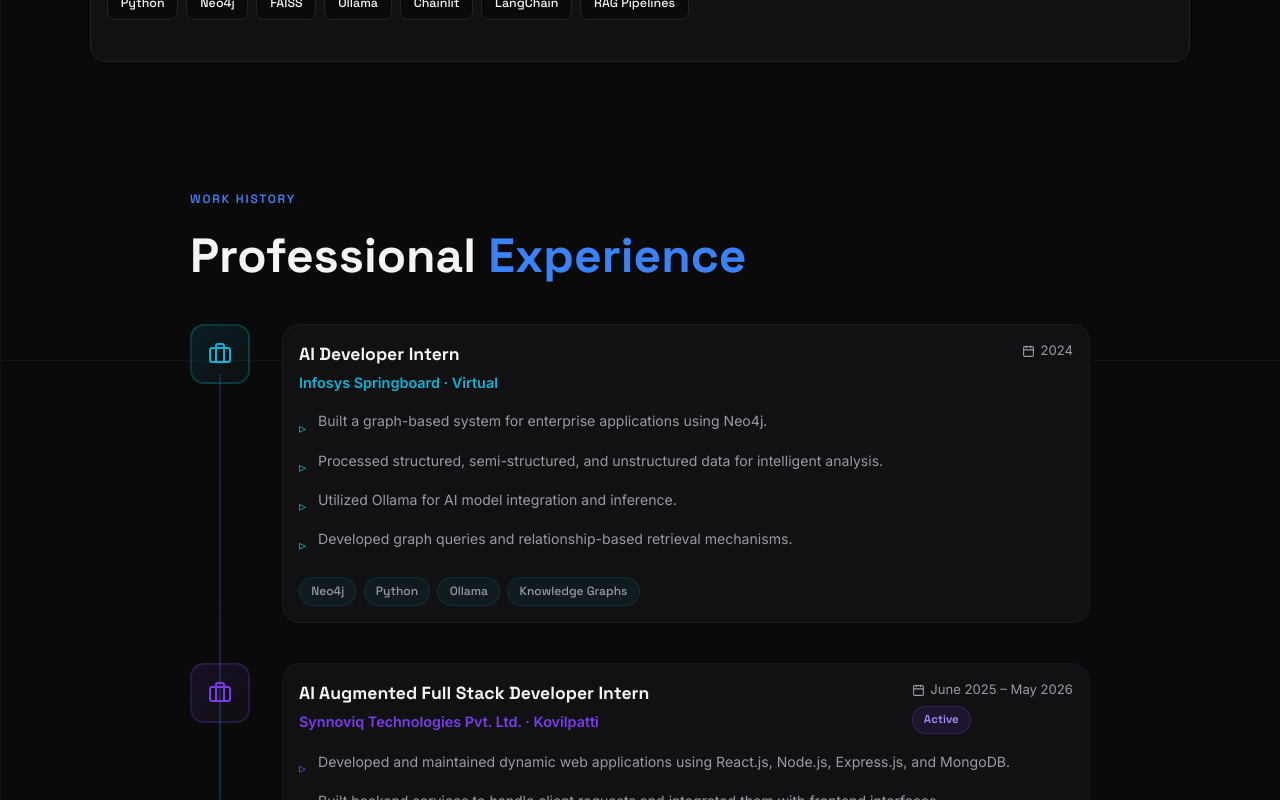
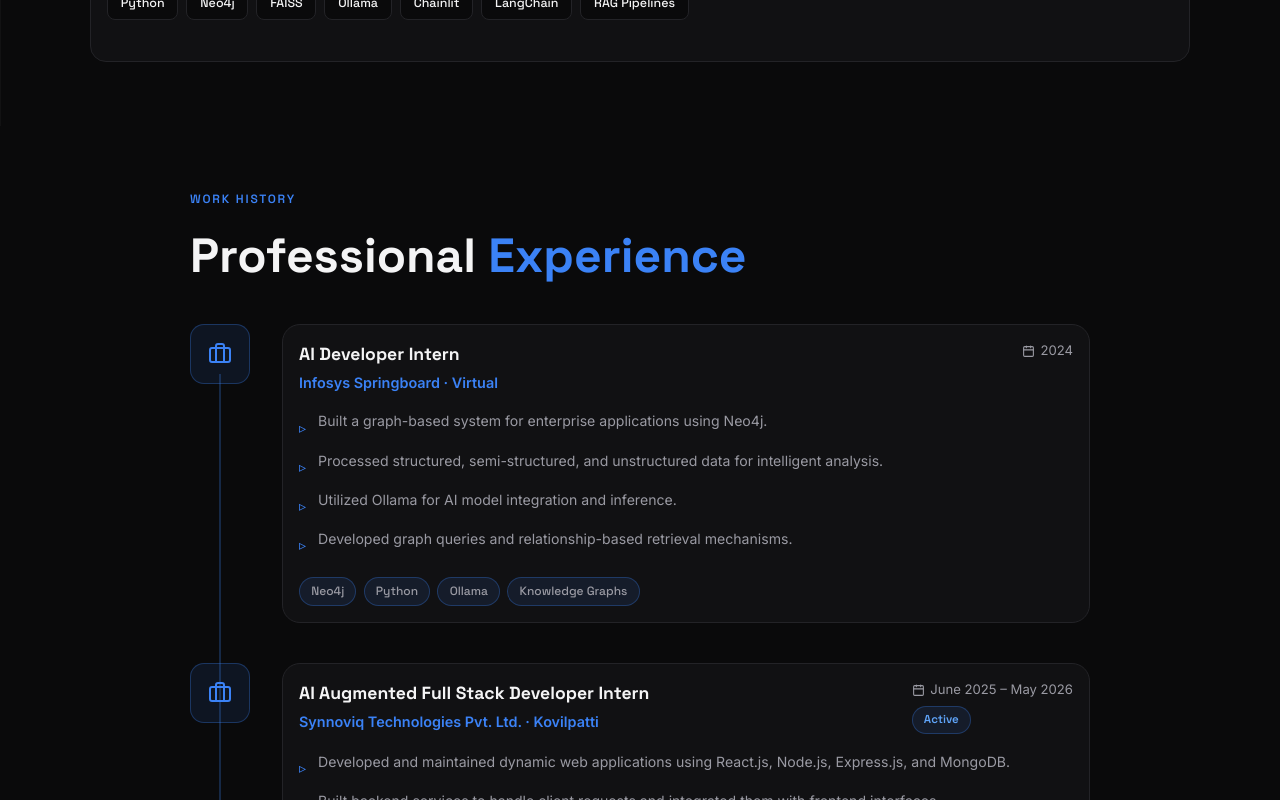
Before and after one commit to priyadharshini-6/Portfolio, a React (Vite) app: page / in a window 1280 px wide. Shown: the part 4440-5240 px from the top of the page. Built offline with nearby package versions, Linux system fonts and the light colour scheme.

Commit message:
Update Experience.jsx

```diff
--- a/src/components/Experience.jsx
+++ b/src/components/Experience.jsx
@@ -10,7 +10,7 @@ const experiences = [
     company: 'Infosys Springboard',
     location: 'Virtual',
     period: '2024',
-    color: '#06b6d4',
+    color: 'var(--accent, #3b82f6)',
     current: false,
     points: [
       'Built a graph-based system for enterprise applications using Neo4j.',
@@ -25,7 +25,7 @@ const experiences = [
     company: 'Synnoviq Technologies Pvt. Ltd.',
     location: 'Kovilpatti',
     period: 'June 2025 – May 2026',
-    color: '#7c3aed',
+    color: 'var(--accent, #3b82f6)',
     current: true,
     points: [
       'Developed and maintained dynamic web applications using React.js, Node.js, Express.js, and MongoDB.',
@@ -43,7 +43,7 @@ export default function Experience() {
   const inView = useInView(ref, { once: true, margin: '-80px' });
 
   return (
-    <section id="experience" ref={ref} style={{ padding: '4rem 1.5rem' }}>
+    <section id="experience" ref={ref} style={{ padding: '4rem 1.5rem', background: 'var(--bg, #0a0a0b)', color: 'var(--text, #f4f4f5)' }}>
       <div style={{ maxWidth: '900px', margin: '0 auto' }}>
         <motion.div
           initial={{ opacity: 0, y: 30 }}
@@ -51,9 +51,9 @@ export default function Experience() {
           transition={{ duration: 0.6 }}
           style={{ marginBottom: '2rem' }}
         >
-          <span className="section-label" style={{ marginBottom: '0.75rem', display: 'block' }}>Work History</span>
-          <h2 style={{ fontFamily: 'Space Grotesk', fontSize: 'clamp(2rem, 4vw, 3rem)', fontWeight: 700 }}>
-            Professional <span className="gradient-text">Experience</span>
+          <span className="section-label" style={{ marginBottom: '0.75rem', display: 'block', color: 'var(--accent, #3b82f6)' }}>Work History</span>
+          <h2 style={{ fontFamily: 'Space Grotesk', fontSize: 'clamp(2rem, 4vw, 3rem)', fontWeight: 700, color: 'var(--text, #f4f4f5)' }}>
+            Professional <span className="gradient-text" style={{ color: 'var(--accent, #3b82f6)', background: 'none', backgroundImage: 'none', WebkitBackgroundClip: 'unset', backgroundClip: 'unset', WebkitTextFillColor: 'var(--accent, #3b82f6)' }}>Experience</span>
           </h2>
         </motion.div>
 
@@ -62,7 +62,7 @@ export default function Experience() {
           <div
             className="absolute left-[19px] sm:left-[29px] top-[50px] bottom-[50px] w-[2px] opacity-25"
             style={{
-              background: 'linear-gradient(180deg, var(--violet), var(--cyan))',
+              background: 'var(--accent, #3b82f6)',
             }}
           />
 
@@ -78,9 +78,9 @@ export default function Experience() {
                 <div
                   className="flex-shrink-0 w-[40px] h-[40px] sm:w-[60px] sm:h-[60px] rounded-[10px] sm:rounded-[14px] flex items-center justify-center relative z-10"
                   style={{
-                    background: `linear-gradient(135deg, ${exp.color}20, rgba(255,255,255,0.02))`,
-                    border: `2px solid ${exp.color}35`,
-                    color: exp.color,
+                    background: 'var(--accent-soft, rgba(59,130,246,0.10))',
+                    border: '1px solid var(--accent-border, rgba(59,130,246,0.30))',
+                    color: 'var(--accent, #3b82f6)',
                   }}
                 >
                   <Briefcase className="w-5 h-5 sm:w-6 sm:h-6" />
@@ -88,30 +88,37 @@ export default function Experience() {
 
                 <motion.div
                   className="glass-card p-5 sm:p-7 rounded-[14px] sm:rounded-[18px] flex-1"
-                  whileHover={{ y: -4 }}
-                  style={{ borderColor: `${exp.color}15`, transition: 'transform 0.2s' }}
+                  whileHover={{ y: -4, borderColor: 'var(--accent-border, rgba(59,130,246,0.30))' }}
+                  style={{
+                    backgroundColor: 'var(--surface, #111113)',
+                    border: '1px solid var(--line, #232327)',
+                    boxShadow: 'none',
+                    transition: 'transform 0.2s, border-color 0.2s',
+                  }}
                 >
                   <div style={{ display: 'flex', justifyContent: 'space-between', alignItems: 'flex-start', flexWrap: 'wrap', gap: '0.75rem', marginBottom: '0.5rem' }}>
                     <div>
-                      <h3 style={{ fontFamily: 'Space Grotesk', fontSize: '1.1rem', fontWeight: 700, marginBottom: '0.25rem' }}>
+                      <h3 style={{ fontFamily: 'Space Grotesk', fontSize: '1.1rem', fontWeight: 700, marginBottom: '0.25rem', color: 'var(--text, #f4f4f5)' }}>
                         {exp.title}
                       </h3>
-                      <p style={{ color: exp.color, fontWeight: 600, fontSize: '0.9rem' }}>
+                      <p style={{ color: 'var(--accent, #3b82f6)', fontWeight: 600, fontSize: '0.9rem' }}>
                         {exp.company} · {exp.location}
                       </p>
                     </div>
                     <div style={{ display: 'flex', flexDirection: 'column', alignItems: 'flex-start', sm: { alignItems: 'flex-end' }, gap: '0.4rem' }} className="items-start sm:items-end">
                       <span style={{
                         display: 'flex', alignItems: 'center', gap: '0.35rem',
-                        color: 'var(--text-muted)', fontSize: '0.82rem',
+                        color: 'var(--text-muted, #9a9aa3)', fontSize: '0.82rem',
                       }}>
                         <Calendar size={13} /> {exp.period}
                       </span>
                       {exp.current && (
                         <span style={{
                           padding: '0.25rem 0.7rem', borderRadius: '20px', fontSize: '0.72rem',
-                          background: 'rgba(124,58,237,0.12)', color: 'var(--violet-light)',
-                          border: '1px solid rgba(124,58,237,0.25)', fontFamily: 'Space Grotesk', fontWeight: 600,
+                          background: 'var(--accent-soft, rgba(59,130,246,0.10))',
+                          color: 'var(--accent-hover, #60a5fa)',
+                          border: '1px solid var(--accent-border, rgba(59,130,246,0.30))',
+                          fontFamily: 'Space Grotesk', fontWeight: 600,
                         }}>Active</span>
                       )}
                     </div>
@@ -119,8 +126,8 @@ export default function Experience() {
 
                   <ul style={{ marginTop: '1rem', marginBottom: '1.25rem', paddingLeft: 0, listStyle: 'none', display: 'flex', flexDirection: 'column', gap: '0.6rem' }}>
                     {exp.points.map((pt, j) => (
-                      <li key={j} style={{ display: 'flex', gap: '0.75rem', alignItems: 'flex-start', color: 'var(--text-muted)', fontSize: '0.88rem', lineHeight: 1.65 }}>
-                        <span style={{ color: exp.color, marginTop: '0.4rem', flexShrink: 0 }}>▹</span>
+                      <li key={j} style={{ display: 'flex', gap: '0.75rem', alignItems: 'flex-start', color: 'var(--text-muted, #9a9aa3)', fontSize: '0.88rem', lineHeight: 1.65 }}>
+                        <span style={{ color: 'var(--accent, #3b82f6)', marginTop: '0.4rem', flexShrink: 0 }}>▹</span>
                         {pt}
                       </li>
                     ))}
@@ -130,8 +137,9 @@ export default function Experience() {
                     {exp.tags.map(t => (
                       <span key={t} style={{
                         padding: '0.3rem 0.7rem', borderRadius: '16px', fontSize: '0.75rem',
-                        background: `${exp.color}10`, border: `1px solid ${exp.color}20`,
-                        color: 'var(--text-muted)', fontFamily: 'Space Grotesk', fontWeight: 500,
+                        background: 'var(--accent-soft, rgba(59,130,246,0.10))',
+                        border: '1px solid var(--accent-border, rgba(59,130,246,0.30))',
+                        color: 'var(--text-muted, #9a9aa3)', fontFamily: 'Space Grotesk', fontWeight: 500,
                       }}>{t}</span>
                     ))}
                   </div>
```
